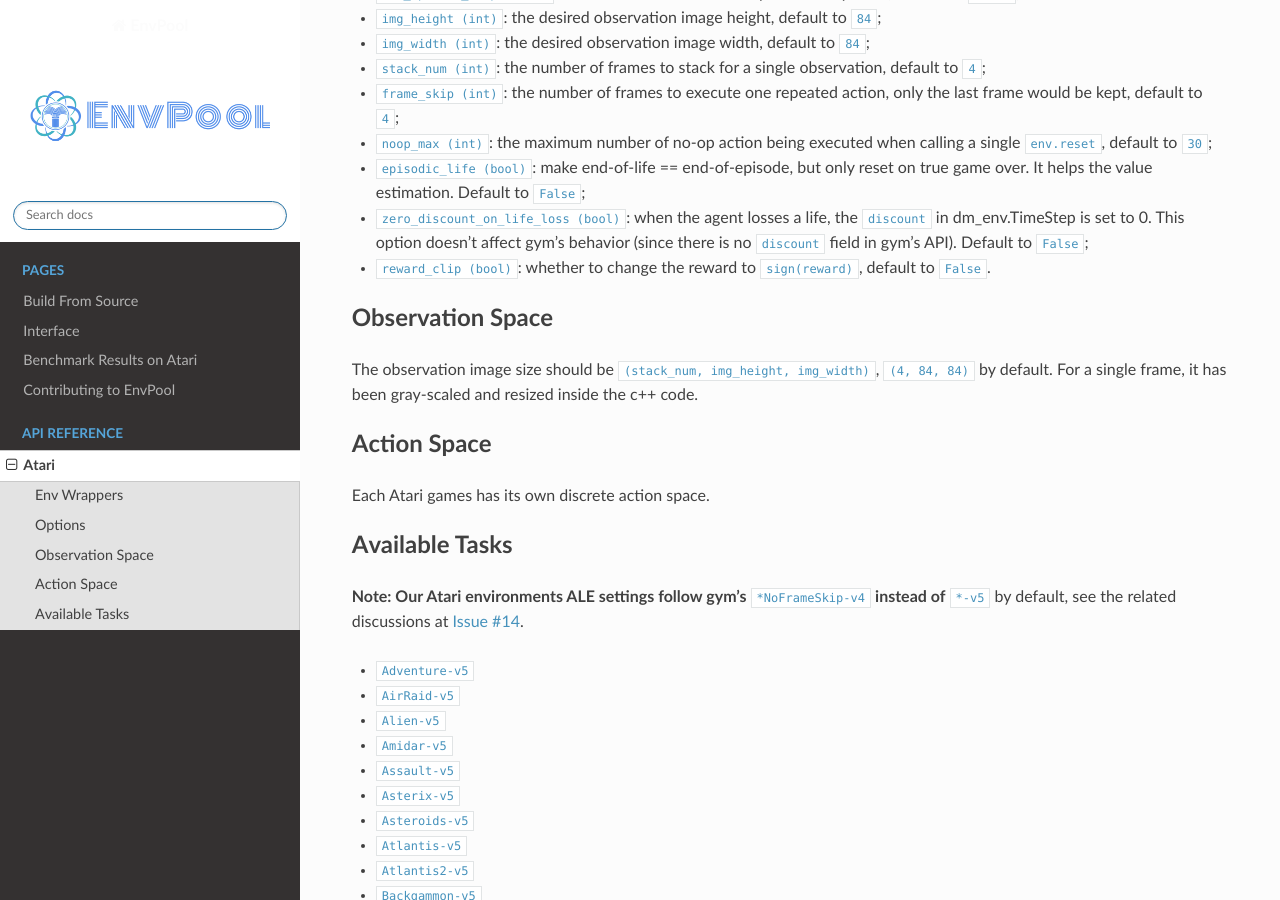
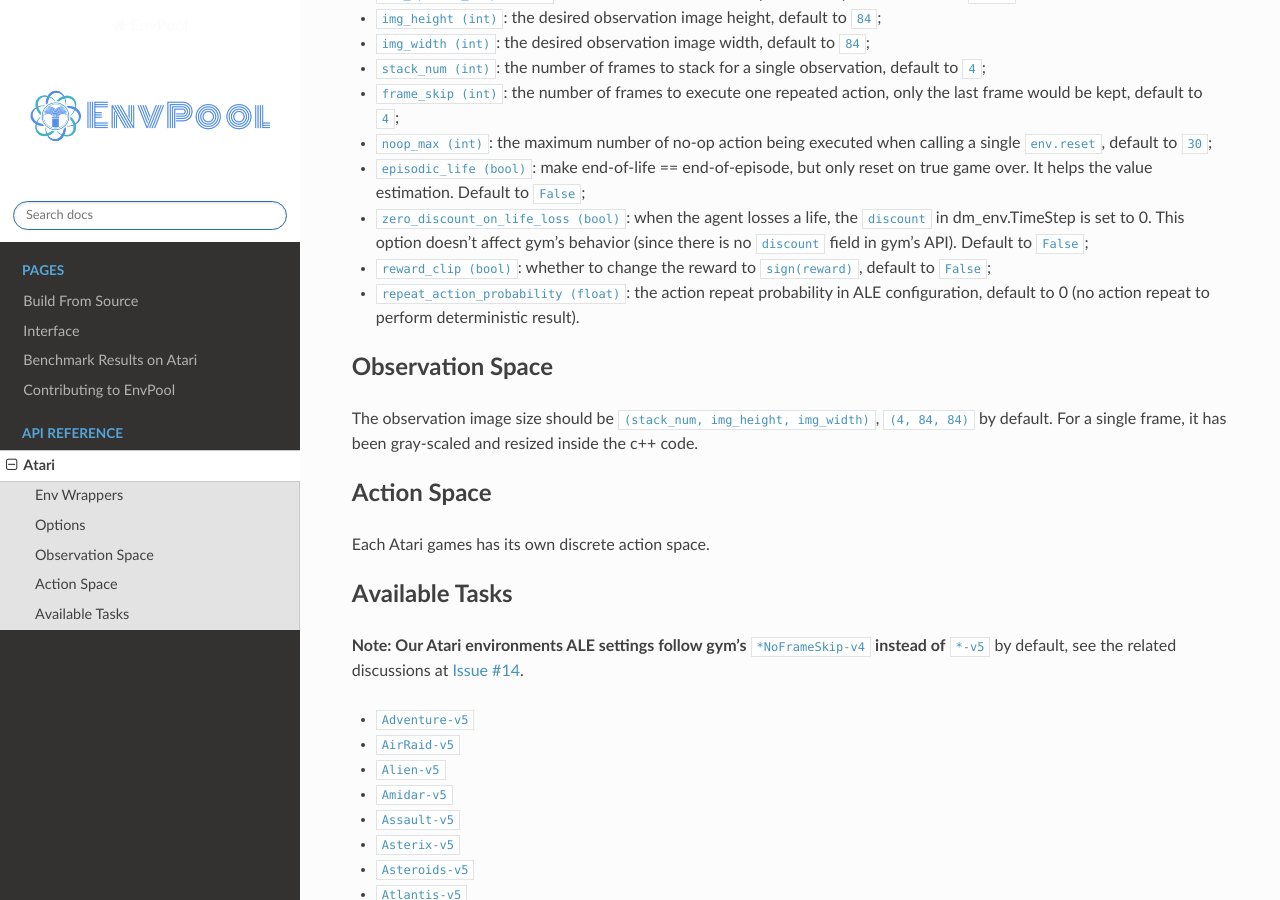
Before and after one commit to sail-sg/envpool, a Sphinx documentation site: the page built from docs/api/atari.rst, in a window 1280 px wide and 900 px high, scrolled down 530 px. Built offline with Sphinx 7.4.7 and the Read the Docs theme 2.0.0, drawn with Linux system fonts in a browser that asks for light colours.

Commit message:
update docs

```diff
--- a/docs/api/atari.rst
+++ b/docs/api/atari.rst
@@ -42,7 +42,10 @@
   behavior (since there is no ``discount`` field in gym's API). Default to
   ``False``;
 * ``reward_clip (bool)``: whether to change the reward to ``sign(reward)``,
-  default to ``False``.
+  default to ``False``;
+* ``repeat_action_probability (float)``: the action repeat probability in ALE
+  configuration, default to 0 (no action repeat to perform deterministic
+  result).
 
 Observation Space
 -----------------
@@ -61,7 +64,9 @@
 Available Tasks
 ---------------
 
-**Note: Our Atari environments ALE settings follow gym's** ``*NoFrameSkip-v4`` **instead of** ``*-v5`` by default, see the related discussions at `Issue #14 <https://github.com/sail-sg/envpool/issues/14>`_.
+**Note: Our Atari environments ALE settings follow gym's** ``*NoFrameSkip-v4``
+**instead of** ``*-v5`` by default, see the related discussions at
+`Issue #14 <https://github.com/sail-sg/envpool/issues/14>`_.
 
 * ``Adventure-v5``
 * ``AirRaid-v5``
```
